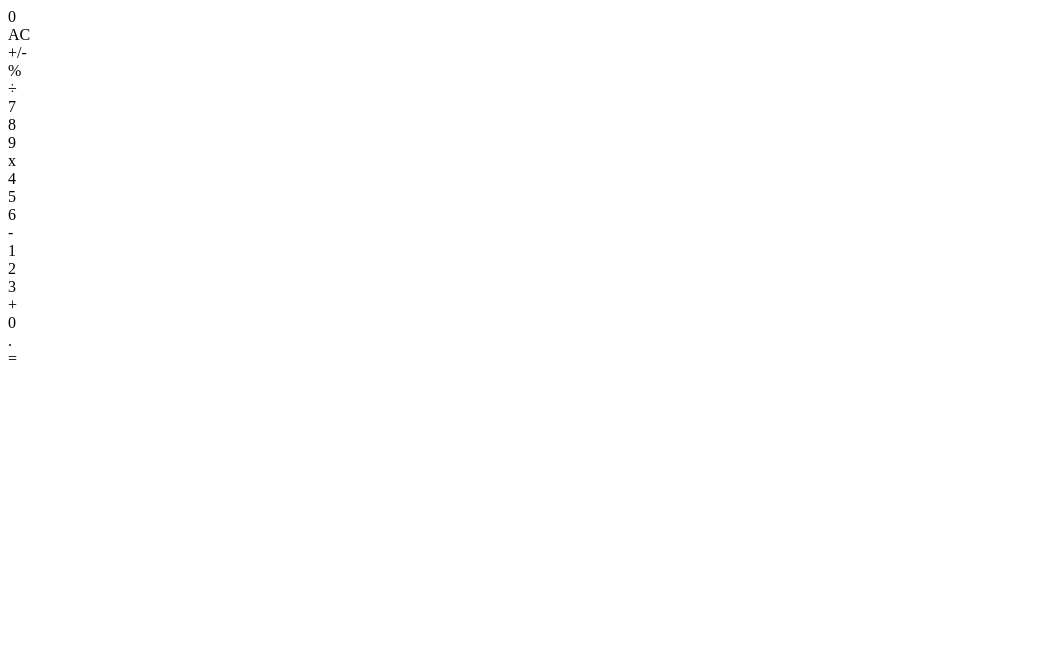
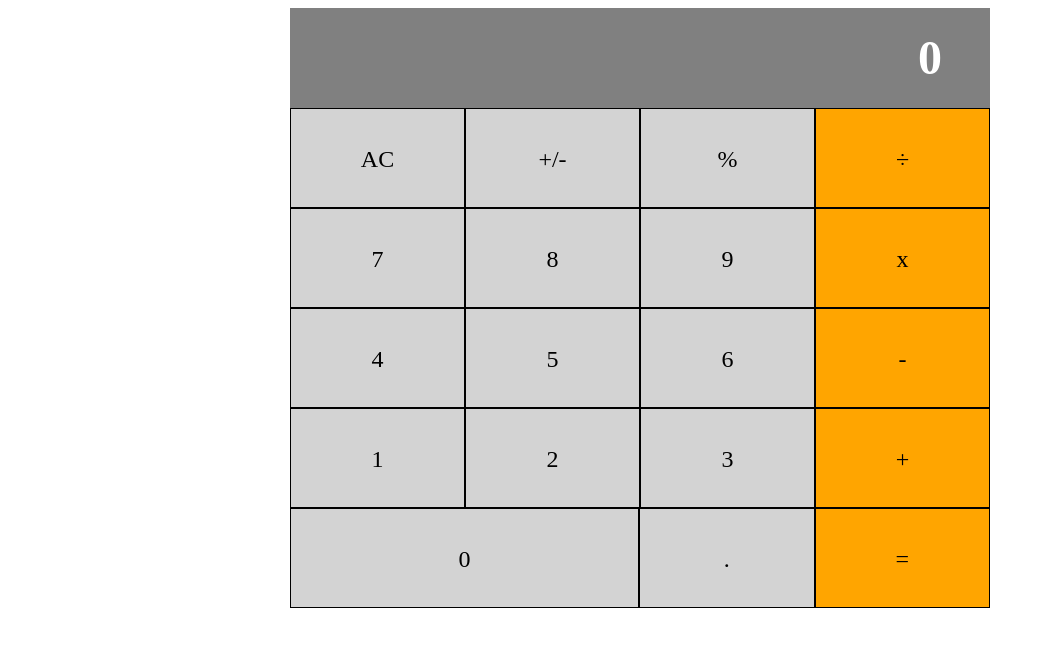
Before and after one commit to tiagoit/mv-react-01-calculator, a React (Create React App) app: page / in a window 1280 px wide. Shown: the top 646 px of the page, without its empty margins (0-1045 px from the left). Built offline with nearby package versions, Linux system fonts and the light colour scheme.

Commit message:
feat: add styles

```diff
--- a/src/components/App.js
+++ b/src/components/App.js
@@ -1,13 +1,12 @@
 import React from 'react';
-import '../styles/App.scss';
 import Display from './Display';
-import ButtonPannel from './ButtonPannel';
+import ButtonPanel from './ButtonPanel';
 
 function App() {
   return (
-    <div className="App">
+    <div className="app">
       <Display value="0" />
-      <ButtonPannel />
+      <ButtonPanel />
     </div>
   );
 }
--- a/src/components/Button.js
+++ b/src/components/Button.js
@@ -1,10 +1,19 @@
 import React from 'react';
 import PropTypes from 'prop-types';
 
-const Button = ({ name }) => (<div>{name}</div>);
+const Button = ({ name, color, wide }) => (
+  <div className="button" style={{ backgroundColor: color, flex: wide }}>{name}</div>
+);
 
 Button.propTypes = {
   name: PropTypes.string.isRequired,
+  color: PropTypes.string,
+  wide: PropTypes.number,
+};
+
+Button.defaultProps = {
+  color: 'orange',
+  wide: 1,
 };
 
 export default Button;
--- /dev/null
+++ b/src/components/ButtonPanel.js
@@ -0,0 +1,30 @@
+import React from 'react';
+import Button from './Button';
+
+const buttons = [
+  ['AC', '+/-', '%', '÷'],
+  ['7', '8', '9', 'x'],
+  ['4', '5', '6', '-'],
+  ['1', '2', '3', '+'],
+  ['0', '.', '='],
+];
+
+const ButtonPanel = () => (
+  <div className="button-panel">
+    {buttons.map((row, i) => (
+      <div key={i}>
+        {row.map((b, j) => (
+          <Button
+            key={b}
+            name={b}
+            {...(b === '0' && { wide: 2 })}
+            {...(i < 4 && j < 3 && { color: 'lightgrey' })}
+            {...(i === 4 && j < 2 && { color: 'lightgrey' })}
+          />
+        ))}
+      </div>
+    ))}
+  </div>
+);
+
+export default ButtonPanel;
--- a/src/components/ButtonPannel.js
+++ /dev/null
@@ -1,20 +0,0 @@
-import React from 'react';
-import Button from './Button';
-
-const buttons = [
-  ['AC', '+/-', '%', '÷'],
-  ['7', '8', '9', 'x'],
-  ['4', '5', '6', '-'],
-  ['1', '2', '3', '+'],
-  ['0', '.', '='],
-];
-
-const ButtonPannel = () => (
-  buttons.map((row, i) => (
-    <div key={i}>
-      {row.map(b => <Button key={b} name={b} />)}
-    </div>
-  ))
-);
-
-export default ButtonPannel;
--- a/src/components/Display.js
+++ b/src/components/Display.js
@@ -1,7 +1,7 @@
 import React from 'react';
 import PropTypes from 'prop-types';
 
-const Display = ({ value }) => (<div>{value}</div>);
+const Display = ({ value }) => (<div className="display">{value}</div>);
 
 Display.propTypes = {
   value: PropTypes.string.isRequired,
--- a/src/index.js
+++ b/src/index.js
@@ -1,4 +1,5 @@
 import React from 'react';
+import './index.scss';
 import ReactDOM from 'react-dom';
 import App from './components/App';
 
--- /dev/null
+++ b/src/index.scss
@@ -0,0 +1,30 @@
+.app {
+  width: 700px;
+  margin: auto;
+}
+
+.display {
+  background-color: grey;
+  height: 100px;
+  line-height: 100px;
+  color: #fff;
+  font-weight: bold;
+  font-size: 48px;
+  padding-right: 48px;
+  text-align: right;
+}
+
+.button-panel {
+  & > div {
+    display: flex;
+    height: 100px;
+  }
+}
+
+.button {
+  line-height: 100px;
+  text-align: center;
+  color: black;
+  border: 1px solid black;
+  font-size: 24px;
+}
```
Also changed, not shown: .eslintrc.json, src/styles/App.scss (deleted).
